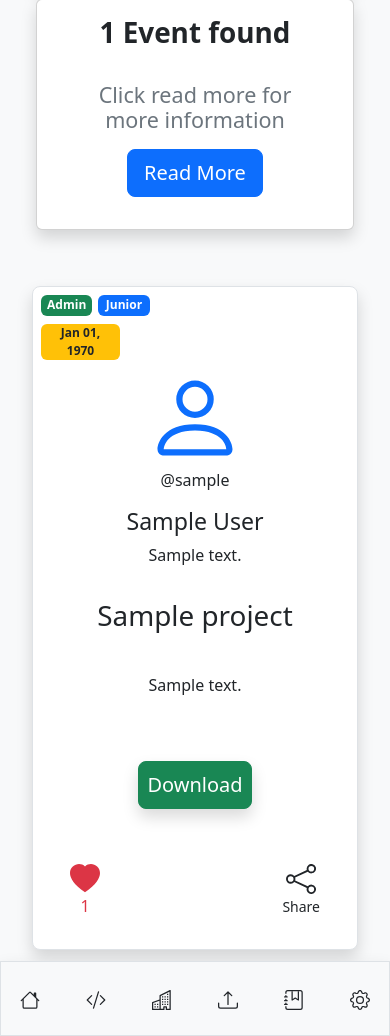
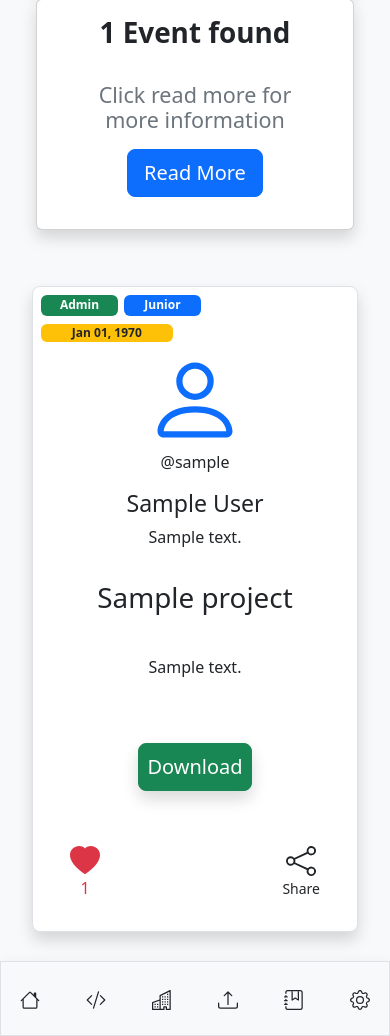
Before and after one commit to guesswho-jr/codopia, a PHP site: page /dashboard/ in a window 390 px wide. Shown: the part 439-1475 px from the top of the page. Run offline with PHP 8.4, Linux system fonts and the light colour scheme; the visitor is signed in with stand-in values (Sample User, id 1); tables that the repository leaves empty hold one stand-in row (values such as "Sample post"); some libraries are stand-ins or nearby versions.

Commit message:
Link to image and badge responsiveness

```diff
--- a/dashboard/index.php
+++ b/dashboard/index.php
@@ -186,7 +186,7 @@ $resultForThePointsAndUploads = $resultForThePointsAndUploads[0];
             <input type="text" class="form-control shadow Search" placeholder="Search" id="search">
           </div>
           <div class="container col-3 d-block d-md-none d-flex justify-content-center align-items-center">
-            <img src="/imgs/logo.png" width="75" alt="">
+            <a href="/"><img src="/imgs/logo.png" width="75" alt=""></a>
           </div>
         </div>
 
@@ -290,17 +290,17 @@ $resultForThePointsAndUploads = $resultForThePointsAndUploads[0];
                 $projectTime = date("M d, Y", $eachProjects['project_time']);
 
                 list($badgeName, $badgeColor) = getBadge((int)$eachProjects["points"]);
-                $admin = $eachProjects["is_admin"] ? "<div class='badge bg-success col-2 d-flex justify-content-center align-items-center' style='margin-right: 6px'>Admin</div>" : "";
+                $admin = $eachProjects["is_admin"] ? "<div class='badge bg-success col-3 col-sm-2 col-xs-3 d-flex justify-content-center align-items-center' style='margin-right: 6px'>Admin</div>" : "";
 
                 echo "
 
                 <div class='container shadow col-md-8 rounded-3 mt-5 mb-5 border border-1 project-style bg-white'>
                   <div class='row d-flex px-2 pt-2'>
                     $admin
-                    <div class='badge $badgeColor col-2 d-flex justify-content-center align-items-center' style='margin-right: 6px'>$badgeName</div>
+                    <div class='badge $badgeColor col-3 col-sm-2 col-xs-3 d-flex justify-content-center align-items-center' style='margin-right: 6px'>$badgeName</div>
                   </div>
                   <div class='row d-flex ps-2 pt-2'>
-                    <div class='col-3 fw-bold text-dark bg-warning rounded-2 text-center' style='font-size: 0.75rem;'>{$projectTime}</div>
+                    <div class='col-5 col-sm-4 col-xs-5 fw-bold text-dark bg-warning rounded-2 text-center' style='font-size: 0.75rem;'>{$projectTime}</div>
                   </div>
                   <div class='text-center p-2'>
                     <a href='profile.php?id={$eachProjects['user_id']}' class='nav-link'>
```
